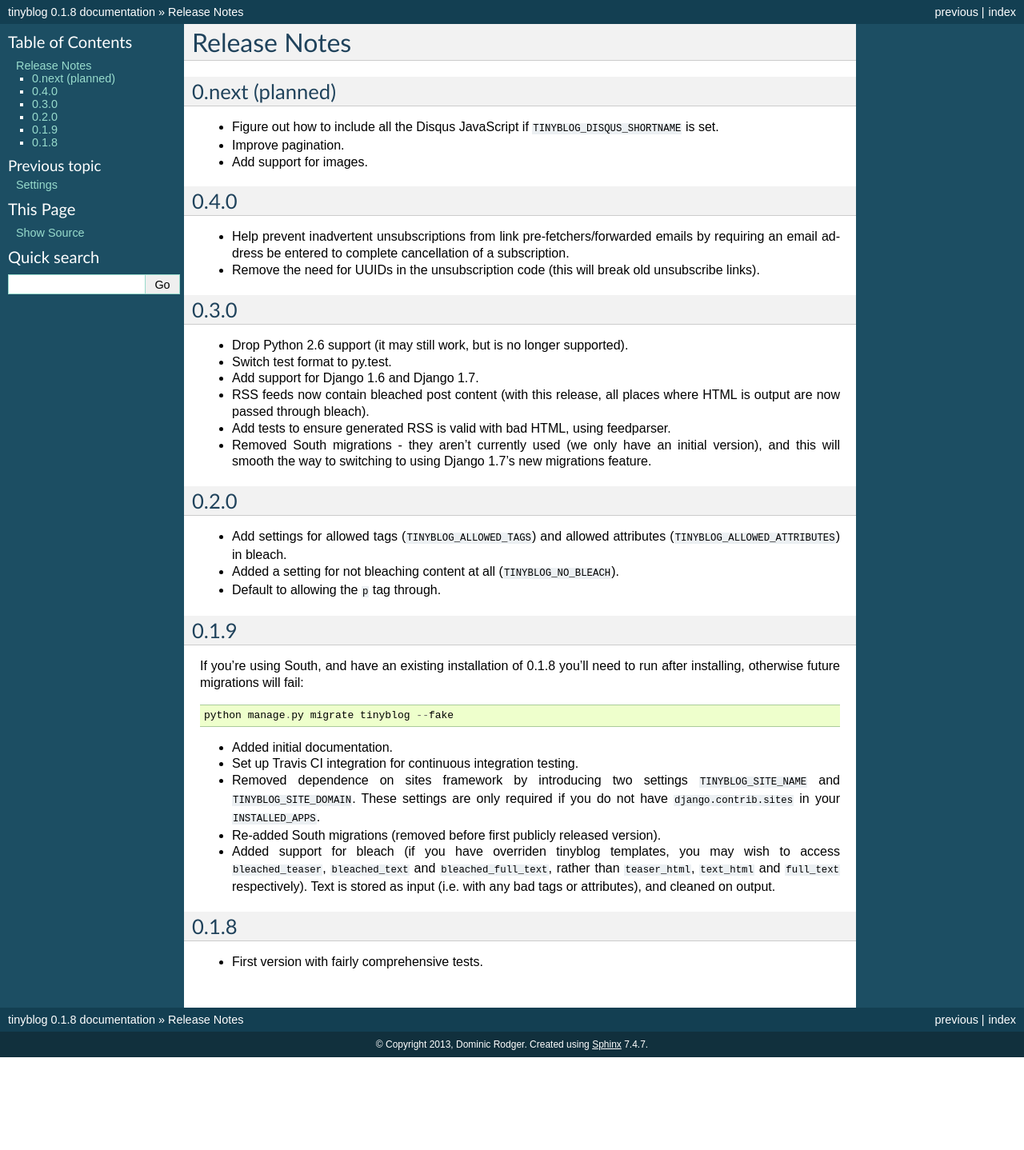
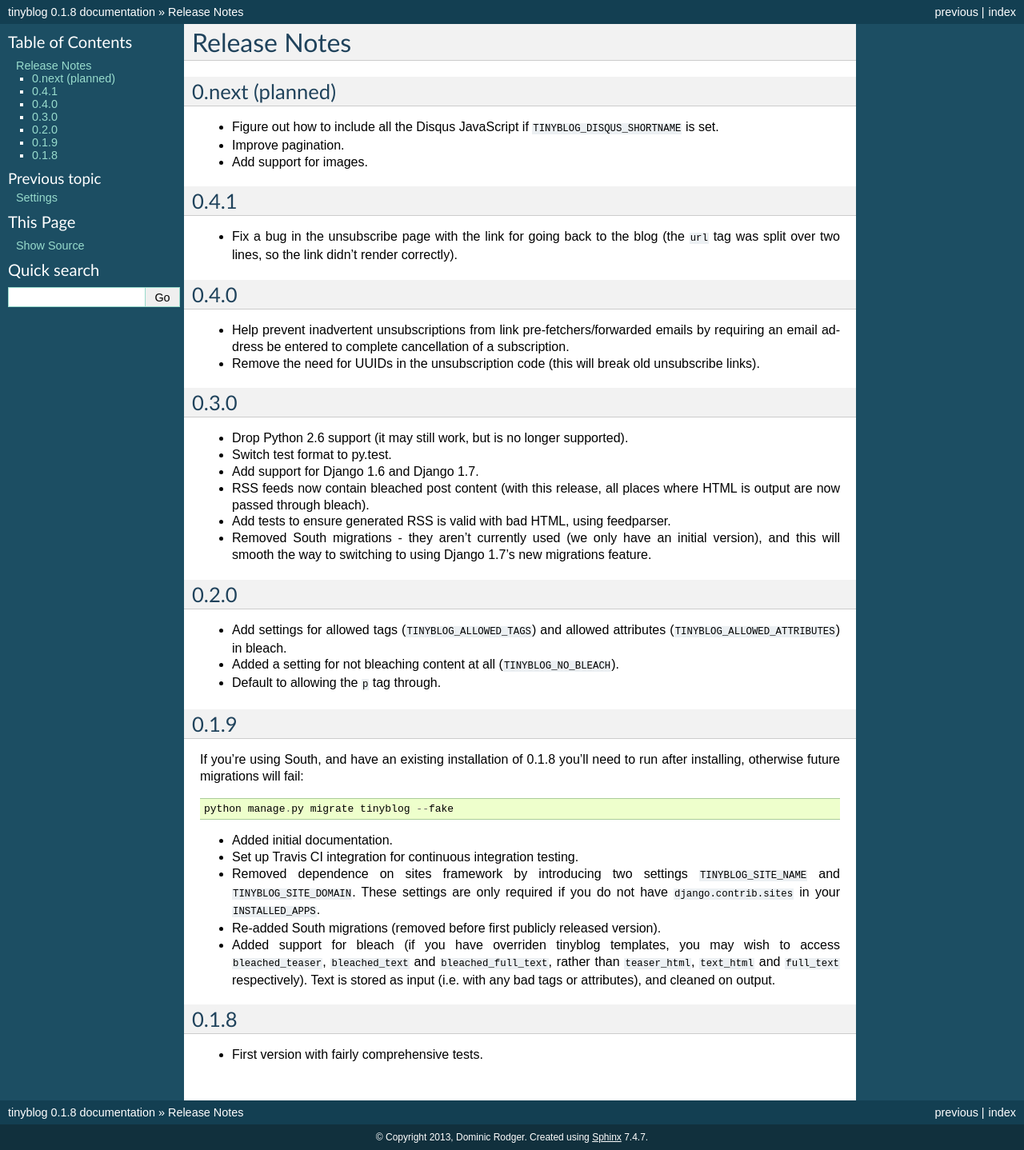
Before and after one commit to dominicrodger/tinyblog, a Sphinx documentation site: the page built from docs/release_notes.rst, in a window 1280 px wide. Shown: the whole page at 80% size. Built offline with Sphinx 7.4.7, drawn with Linux system fonts in a browser that asks for light colours; before the commit the page ends 1322 px from its top, so only the background shows below that.

Commit message:
Fix a link rendering bug

```diff
--- a/docs/release_notes.rst
+++ b/docs/release_notes.rst
@@ -8,6 +8,13 @@ Release Notes
   ``TINYBLOG_DISQUS_SHORTNAME`` is set.
 * Improve pagination.
 * Add support for images.
+
+0.4.1
+=====
+
+* Fix a bug in the unsubscribe page with the link for going back to
+  the blog (the ``url`` tag was split over two lines, so the link
+  didn't render correctly).
 
 0.4.0
 =====
```
Also changed, not shown: 1 other file.
